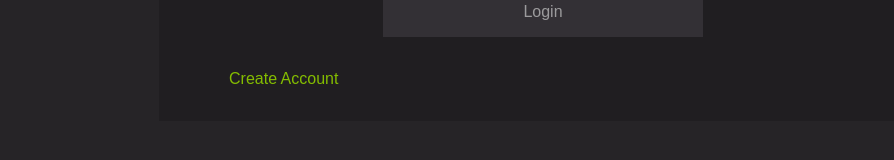
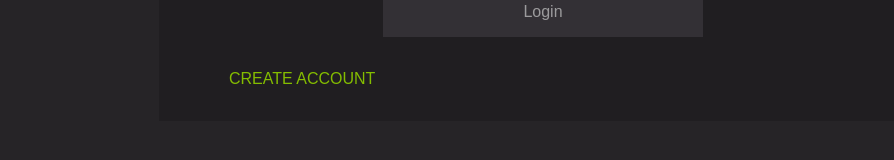
Before and after one commit to UBCO-COSC499-Winter-2018-Term-1-2/visual-course-planner, a React app in the folder client/: page / in a window 1280 px wide. Shown: the part 433-593 px from the top of the page, without its empty margins (97-991 px from the left). Built offline with nearby package versions, Linux system fonts and the light colour scheme.

Commit message:
added link to course-history page

```diff
--- a/client/src/components/UserProfile/profile.css
+++ b/client/src/components/UserProfile/profile.css
@@ -83,11 +83,13 @@ body{
 
 a:link{
     text-decoration: none;
+    text-transform: uppercase;
+
 }
 
 
 .btn-div{
-    margin: 4em 0em;
+    margin: 4em -1em;
     display: flex;
     flex-direction: row;
     /* text-align: center;  */
--- a/client/src/components/UserProfile/profile.js
+++ b/client/src/components/UserProfile/profile.js
@@ -159,6 +159,7 @@ class profile extends Component {
                 inputElementTouched={formElement.config.inputElementTouched}
                 changed={(event) => this.inputChangeHandler(event, formElement.id)} />
             ))}
+            <Link to ="course-history">Change/add courses to current course history </Link>
             <div className="btn-div">
               <button className="exit-green-borderbtn"><Link to = "/main">Exit</Link></button>
               <button className="green-borderbtn"><Link to = "/main">Submit</Link></button>
@@ -173,6 +174,7 @@ class profile extends Component {
             <div className="profile-menu">
               <h1 className="yellow-title">Users Name </h1>
               {form}
+
 
             </div>
           </div>
```
